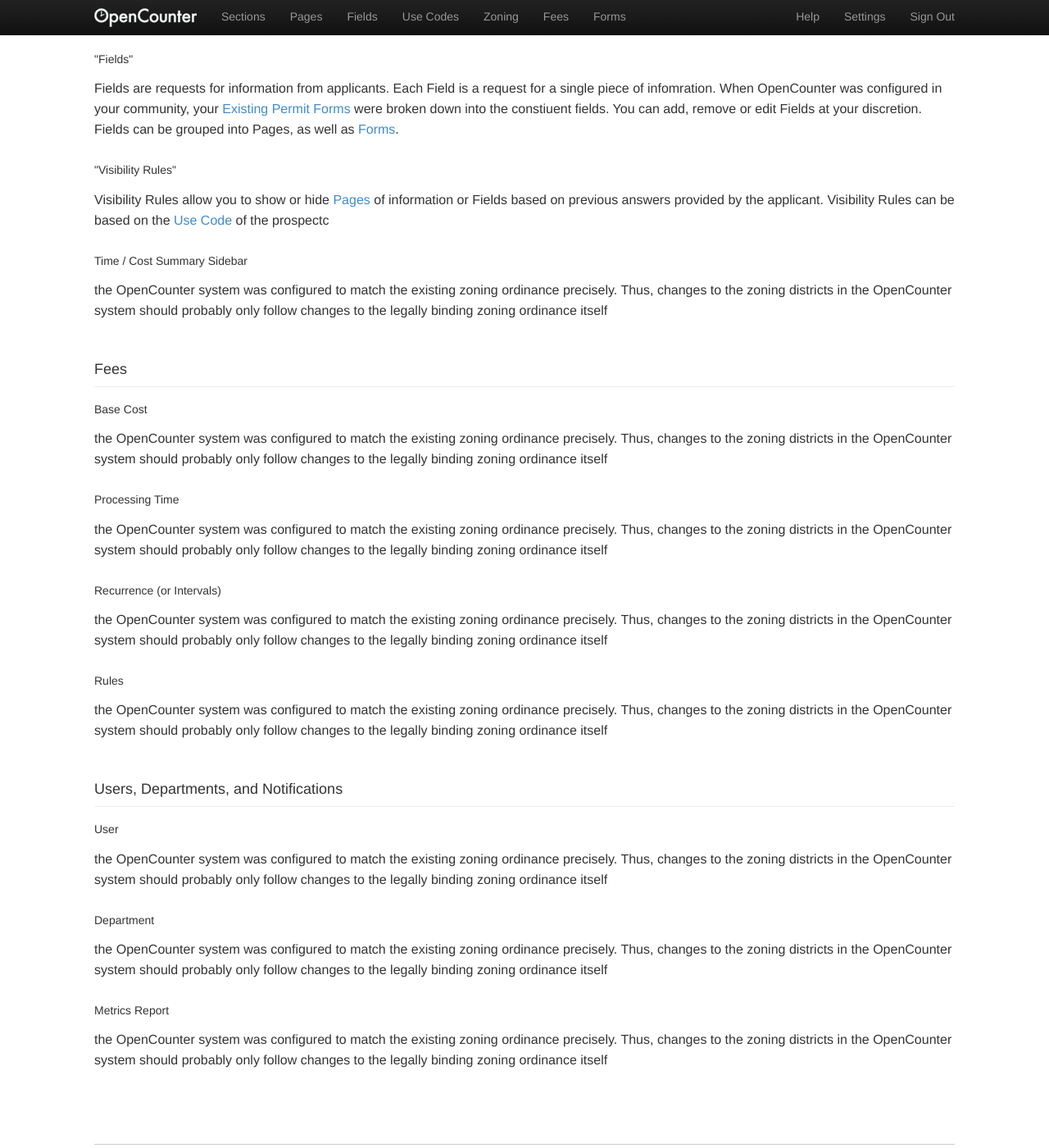
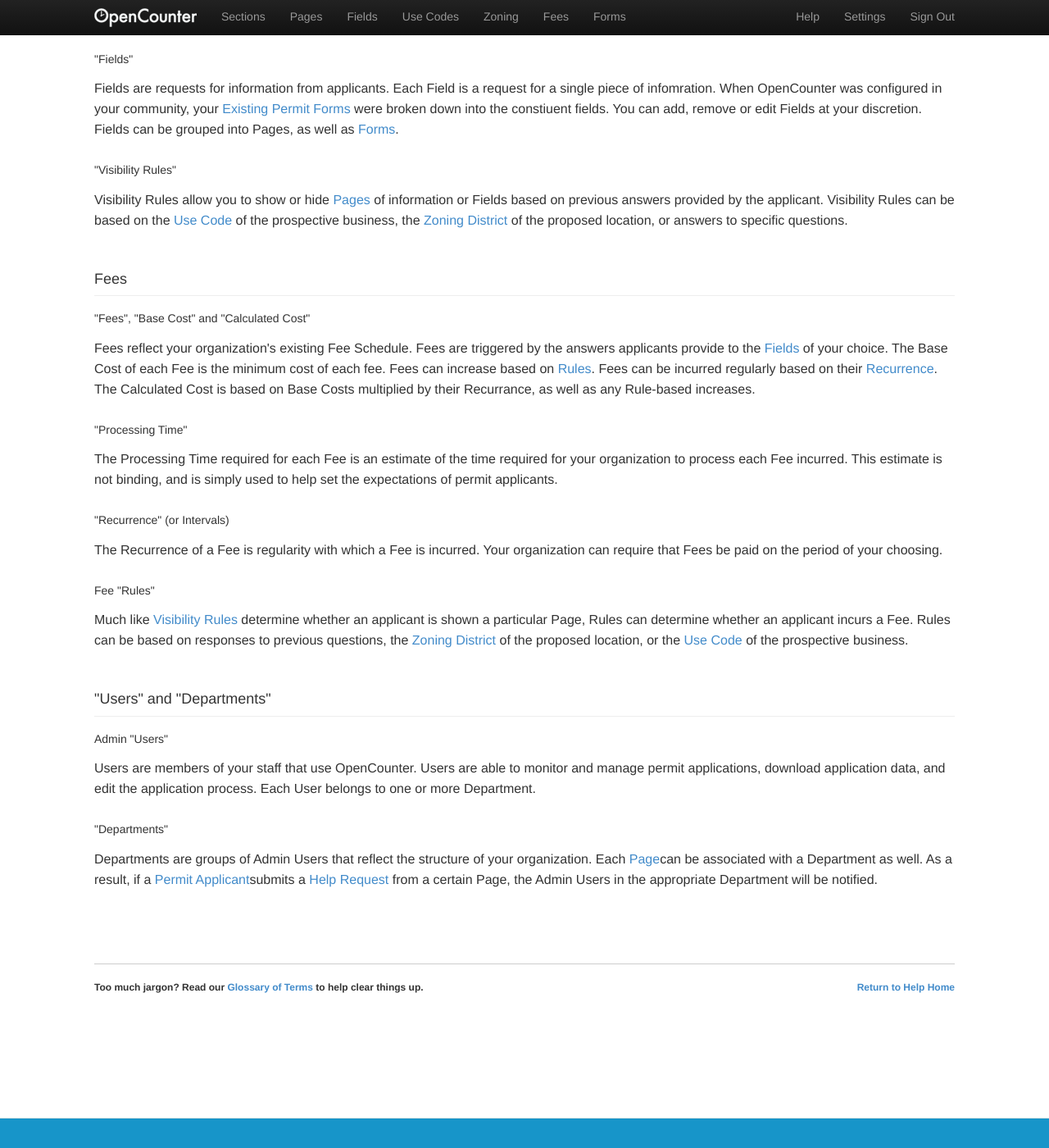
Before and after one commit to opencounter/helpdesk, a Jekyll site: the page built from glossary.html, in a window 1280 px wide and 1400 px high, scrolled down 2140 px. Shown: the whole window at 82% size. Built offline with Jekyll 4.4.1, drawn with Linux system fonts in a browser that asks for light colours; nearby versions of some CDN libraries; Markdown is read by kramdown in place of the engine named in the settings; comment, search, counter and statistics services are not loaded.

Commit message:
glossary content

```diff
--- a/glossary.html
+++ b/glossary.html
@@ -81,45 +81,37 @@ base_url: "../"
 		</li>
 		<li>
 			<h5>"Visibility Rules"</h5>
-			<p>Visibility Rules allow you to show or hide <a>Pages</a> of information or Fields based on previous answers provided by the applicant. Visibility Rules can be based on the <a>Use Code</a> of the prospectc </p>
-		</li>
-		<li>
-			<h5>Time / Cost Summary Sidebar</h5>
-			<p>the OpenCounter system was configured to match the existing zoning ordinance precisely. Thus, changes to the zoning districts in the OpenCounter system should probably only follow changes to the legally binding zoning ordinance itself</p>
+			<p>Visibility Rules allow you to show or hide <a>Pages</a> of information or Fields based on previous answers provided by the applicant. Visibility Rules can be based on the <a>Use Code</a> of the prospective business, the <a>Zoning District</a> of the proposed location, or answers to specific questions.</p>
 		</li>
 	</ul>
 	<ul class="glossary-list">
 	<h4>Fees</h4>
 		<li>
-			<h5>Base Cost</h5>
-			<p>the OpenCounter system was configured to match the existing zoning ordinance precisely. Thus, changes to the zoning districts in the OpenCounter system should probably only follow changes to the legally binding zoning ordinance itself</p>
+			<h5>"Fees", "Base Cost" and "Calculated Cost"</h5>
+			<p>Fees reflect your organization's existing Fee Schedule. Fees are triggered by the answers applicants provide to the <a>Fields</a> of your choice. The Base Cost of each Fee is the minimum cost of each fee. Fees can increase based on <a>Rules</a>. Fees can be incurred regularly based on their <a>Recurrence</a>. The Calculated Cost is based on Base Costs multiplied by their Recurrance, as well as any Rule-based increases.</p>
 		</li>
 		<li>
-			<h5>Processing Time</h5>
-			<p>the OpenCounter system was configured to match the existing zoning ordinance precisely. Thus, changes to the zoning districts in the OpenCounter system should probably only follow changes to the legally binding zoning ordinance itself</p>
+			<h5>"Processing Time"</h5>
+			<p>The Processing Time required for each Fee is an estimate of the time required for your organization to process each Fee incurred. This estimate is not binding, and is simply used to help set the expectations of permit applicants.</p>
 		</li>
 		<li>
-			<h5>Recurrence (or Intervals)</h5>
-			<p>the OpenCounter system was configured to match the existing zoning ordinance precisely. Thus, changes to the zoning districts in the OpenCounter system should probably only follow changes to the legally binding zoning ordinance itself</p>
+			<h5>"Recurrence" (or Intervals)</h5>
+			<p>The Recurrence of a Fee is regularity with which a Fee is incurred. Your organization can require that Fees be paid on the period of your choosing.</p>
 		</li>
 		<li>
-			<h5>Rules</h5>
-			<p>the OpenCounter system was configured to match the existing zoning ordinance precisely. Thus, changes to the zoning districts in the OpenCounter system should probably only follow changes to the legally binding zoning ordinance itself</p>
+			<h5>Fee "Rules"</h5>
+			<p>Much like <a>Visibility Rules</a> determine whether an applicant is shown a particular Page, Rules can determine whether an applicant incurs a Fee. Rules can be based on responses to previous questions, the <a>Zoning District</a> of the proposed location, or the <a>Use Code</a> of the prospective business.</p>
 		</li>
 	</ul>
 	<ul class="glossary-list">
-	<h4>Users, Departments, and Notifications</h4>
+	<h4>"Users" and "Departments"</h4>
 		<li>
-			<h5>User</h5>
-			<p>the OpenCounter system was configured to match the existing zoning ordinance precisely. Thus, changes to the zoning districts in the OpenCounter system should probably only follow changes to the legally binding zoning ordinance itself</p>
+			<h5>Admin "Users"</h5>
+			<p>Users are members of your staff that use OpenCounter. Users are able to monitor and manage permit applications, download application data, and edit the application process. Each User belongs to one or more Department.</p>
 		</li>
 		<li>
-			<h5>Department</h5>
-			<p>the OpenCounter system was configured to match the existing zoning ordinance precisely. Thus, changes to the zoning districts in the OpenCounter system should probably only follow changes to the legally binding zoning ordinance itself</p>
-		</li>
-		<li>
-			<h5>Metrics Report</h5>
-			<p>the OpenCounter system was configured to match the existing zoning ordinance precisely. Thus, changes to the zoning districts in the OpenCounter system should probably only follow changes to the legally binding zoning ordinance itself</p>
+			<h5>"Departments"</h5>
+			<p>Departments are groups of Admin Users that reflect the structure of your organization. Each <a>Page</a>can be associated with a Department as well. As a result, if a <a>Permit Applicant</a>submits a <a>Help Request</a> from a certain Page, the Admin Users in the appropriate Department will be notified.</p>
 		</li>
 	</ul>
 </ul>
```
